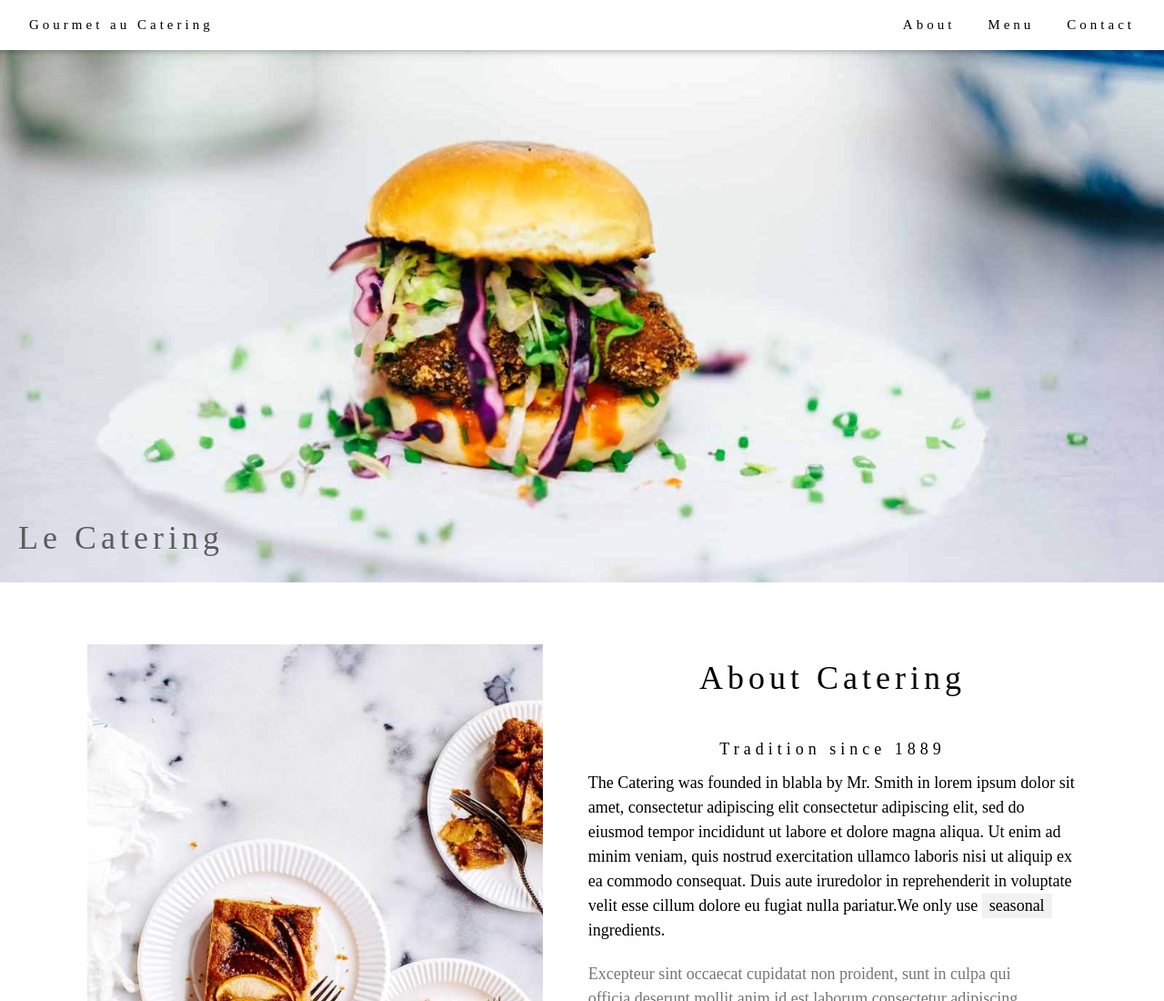
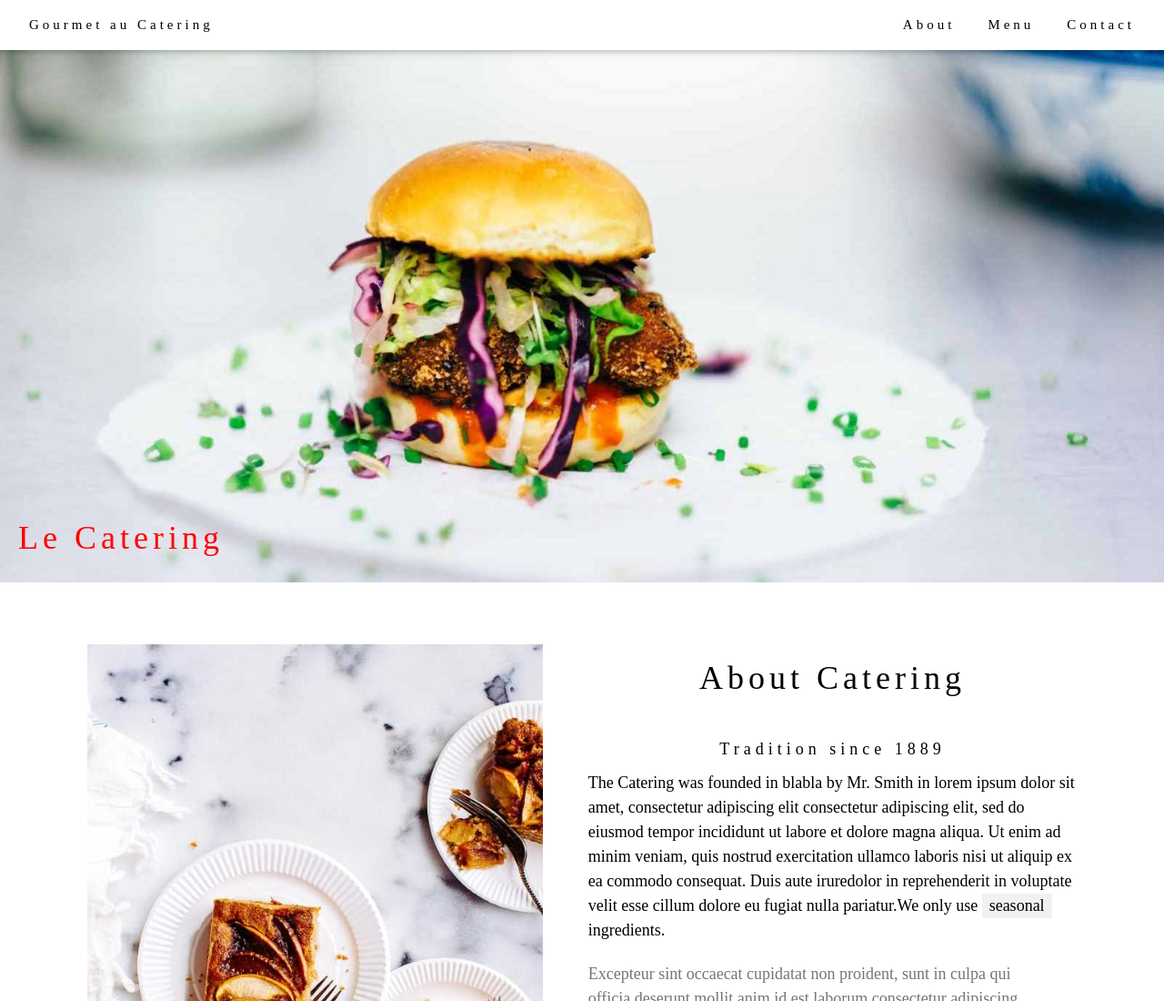
Before and after one commit to afanesyan13/TonoyanTask, a plain HTML site: page index.html in a window 1280 px wide. Shown: the top 1100 px of the page at 91% size. Drawn offline with Linux system fonts and the light colour scheme; a web font is replaced by a local one.

Commit message:
add media screen to 1000px

```diff
--- a/style.css
+++ b/style.css
@@ -3,6 +3,8 @@
     padding: 0;
     box-sizing: border-box;
 }
+
+
 /* Header Start*/
 .wraper {
     max-width: 1349px;
@@ -43,6 +45,11 @@
     margin: -74px 20px;
     color: #5a5b5f;
 }
+@media screen and (min-width: 1000px) {
+    .first_title_bg{
+        color: red;
+    }
+  }
 
 /* Background Section End */
 
```
